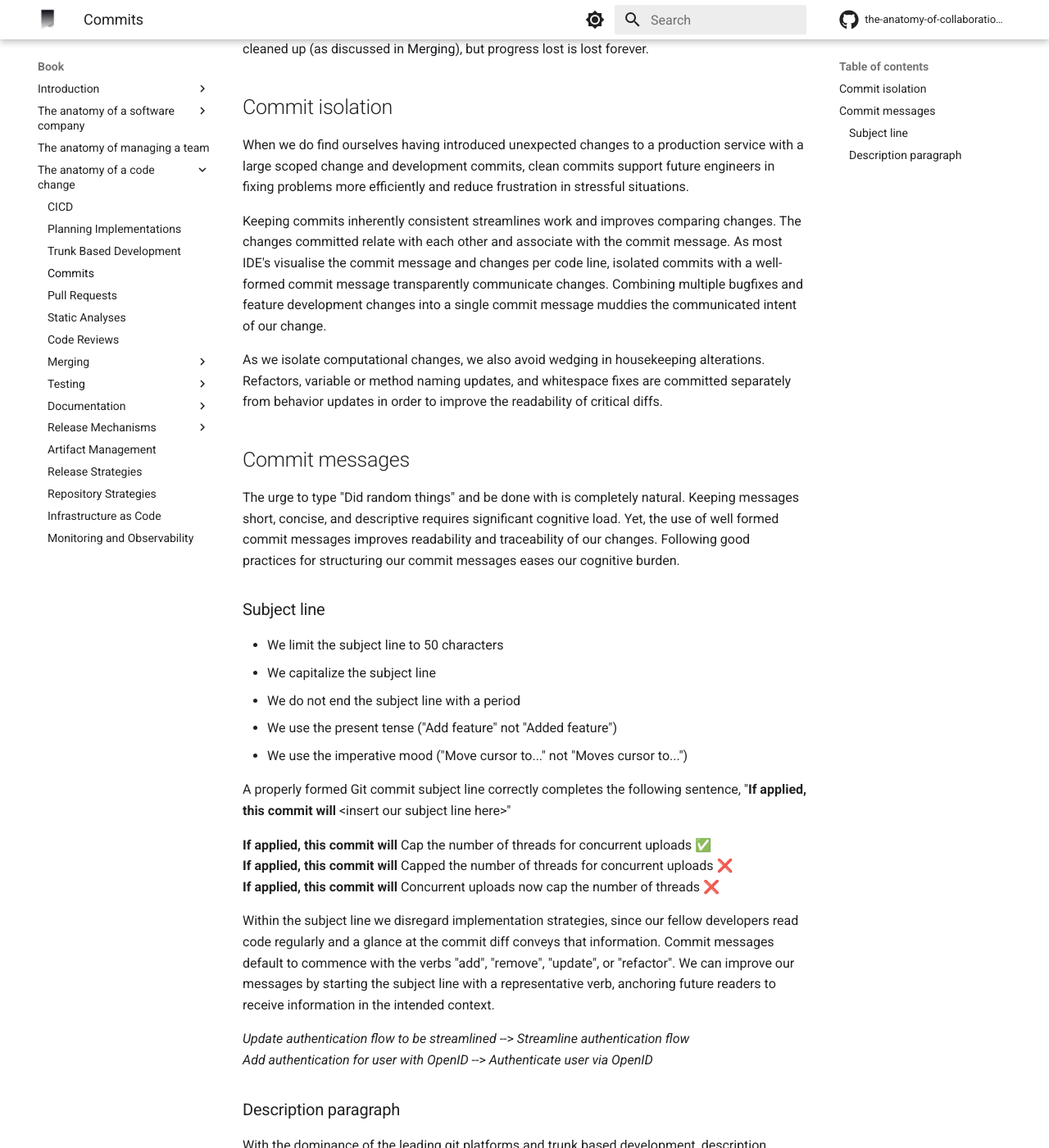
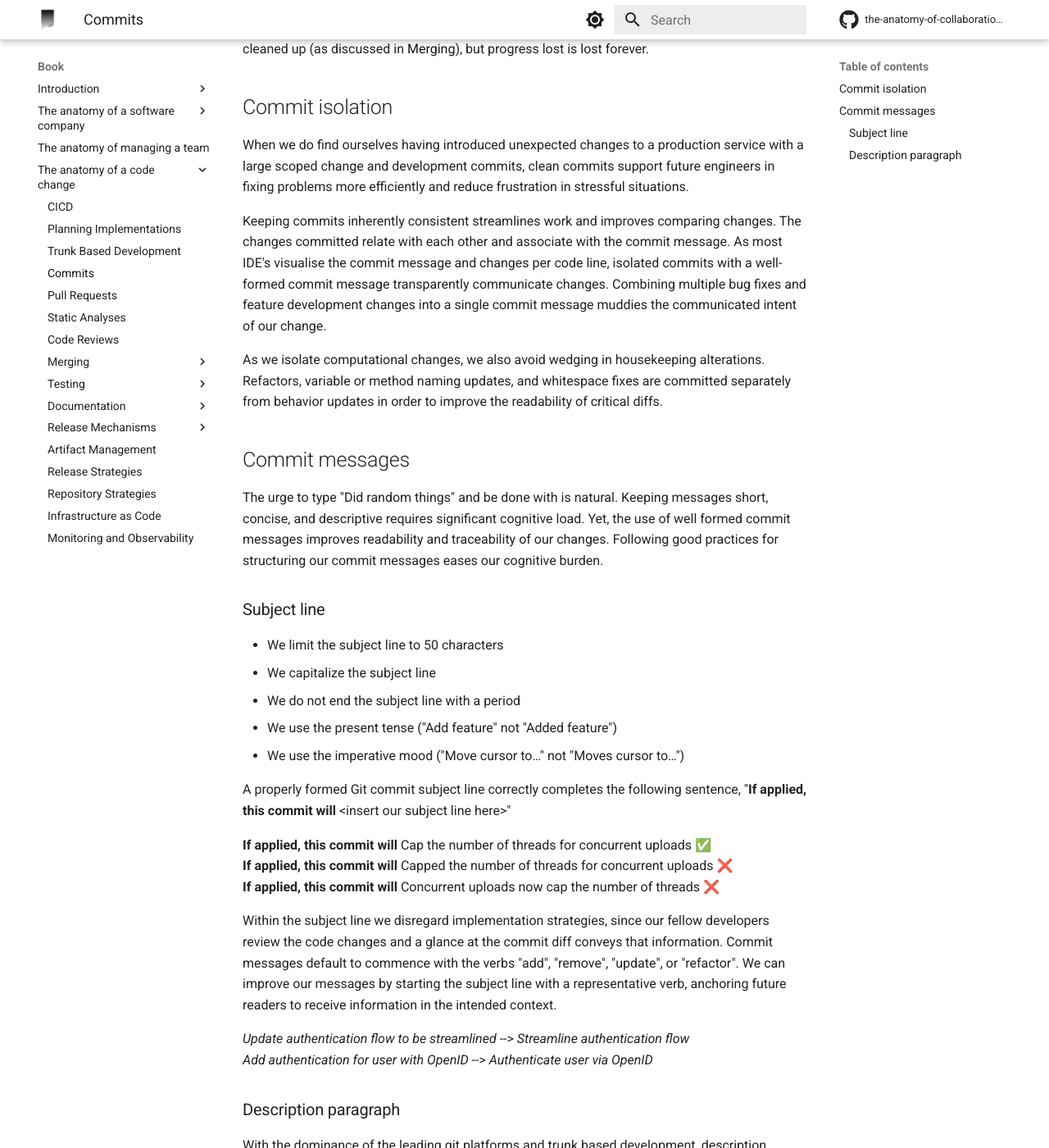
Before and after one commit to engineering-collaboration/book, an MkDocs documentation site: the page built from docs/book/anatomy-of-a-code-change/commit-messages.md, in a window 1280 px wide and 1400 px high, scrolled down 418 px. Shown: the whole window at 82% size. Built offline with MkDocs 1.6.1 and Material for MkDocs 9.7.7, drawn with Linux system fonts in a browser that asks for light colours; comment, search, counter and statistics services are not loaded; some of the changed text lies outside the part shown.

Commit message:
Fix vale errors and warnings

```diff
--- a/docs/book/anatomy-of-a-code-change/commit-messages.md
+++ b/docs/book/anatomy-of-a-code-change/commit-messages.md
@@ -4,19 +4,19 @@ We commit frequently and push changes often. Contrary to our main branch, not al
 
 With frequent commits we make our life easier as we have multiple saved states to track and rollback changes during development. Periodically pushing changes stores these at a second site to prevent data loss in case of problems with our development machine.
 
-Development commits are viewed less often than merge commits. As we aspire to keep the scope of our chances as small as needed our development commits will likely never be visible in our main branch. We heavily encourage work in progress commits and pushes. Commits can be cleaned up (as discussed in [Merging]()), but progress lost is lost forever.
+Development commits are viewed less often than merge commits. As we aspire to keep the scope of our chances as small as needed our development commits will seldom be visible in our main branch. We heavily encourage work in progress commits and pushes. Commits can be cleaned up (as discussed in [Merging]()), but progress lost is lost forever.
 
 ## Commit isolation
 
 When we do find ourselves having introduced unexpected changes to a production service with a large scoped change and development commits, clean commits support future engineers in fixing problems more efficiently and reduce frustration in stressful situations.
 
-Keeping commits inherently consistent streamlines work and improves comparing changes. The changes committed relate with each other and associate with the commit message. As most IDE's visualise the commit message and changes per code line, isolated commits with a well-formed commit message transparently communicate changes. Combining multiple bugfixes and feature development changes into a single commit message muddies the communicated intent of our change.
+Keeping commits inherently consistent streamlines work and improves comparing changes. The changes committed relate with each other and associate with the commit message. As most IDE's visualise the commit message and changes per code line, isolated commits with a well-formed commit message transparently communicate changes. Combining multiple bug fixes and feature development changes into a single commit message muddies the communicated intent of our change.
 
 As we isolate computational changes, we also avoid wedging in housekeeping alterations. Refactors, variable or method naming updates, and whitespace fixes are committed separately from behavior updates in order to improve the readability of critical diffs.
 
 ## Commit messages
 
-The urge to type "Did random things" and be done with is completely natural. Keeping messages short, concise, and descriptive requires significant cognitive load. Yet, the use of well formed commit messages improves readability and traceability of our changes. Following good practices for structuring our commit messages eases our cognitive burden.
+The urge to type "Did random things" and be done with is natural. Keeping messages short, concise, and descriptive requires significant cognitive load. Yet, the use of well formed commit messages improves readability and traceability of our changes. Following good practices for structuring our commit messages eases our cognitive burden.
 
 ### Subject line
 
@@ -24,22 +24,22 @@ The urge to type "Did random things" and be done with is completely natural. Kee
 - We capitalize the subject line
 - We do not end the subject line with a period
 - We use the present tense ("Add feature" not "Added feature")
-- We use the imperative mood ("Move cursor to..." not "Moves cursor to...")
+- We use the imperative mood ("Move cursor to…" not "Moves cursor to…")
 
-A properly formed Git commit subject line correctly completes the following sentence, "**If applied, this commit will** <insert our subject line here\>"
+A properly formed Git commit subject line <!-- vale write-good.Weasel = NO -->correctly<!-- vale write-good.Weasel = YES --> completes the following sentence, "**If applied, this commit will** <insert our subject line here\>"
 
 **If applied, this commit will** Cap the number of threads for concurrent uploads ✅
 **If applied, this commit will** Capped the number of threads for concurrent uploads ❌
 **If applied, this commit will** Concurrent uploads now cap the number of threads ❌
 
-Within the subject line we disregard implementation strategies, since our fellow developers read code regularly and a glance at the commit diff conveys that information. Commit messages default to commence with the verbs "add", "remove", "update", or "refactor". We can improve our messages by starting the subject line with a representative verb, anchoring future readers to receive information in the intended context.
+Within the subject line we disregard implementation strategies, since our fellow developers review the code changes and a glance at the commit diff conveys that information. Commit messages default to commence with the verbs "add", "remove", "update", or "refactor". We can improve our messages by starting the subject line with a representative verb, anchoring future readers to receive information in the intended context.
 
 *Update authentication flow to be streamlined* --> *Streamline authentication flow*
 *Add authentication for user with OpenID* --> *Authenticate user via OpenID*
 
 ### Description paragraph
 
-With the dominance of the leading git platforms and trunk based development, description paragraphs have become atypical. Detailed reasoning of changes have moved to [Pull Requests](). Nevertheless, Git commit messages can contain multiline description paragraphs which are considered well-formed when:
+With the dominance of the leading git platforms and trunk based development, description paragraphs have become atypical. Detailed reasoning of changes have moved to [Pull Requests](). Nevertheless, Git commit messages can contain multi-line description paragraphs which are considered well-formed when:
 
 - A commit message consists of a subject line and a description
 - We separate subject from description with a blank line
```
Also changed, not shown: 1 other file.
